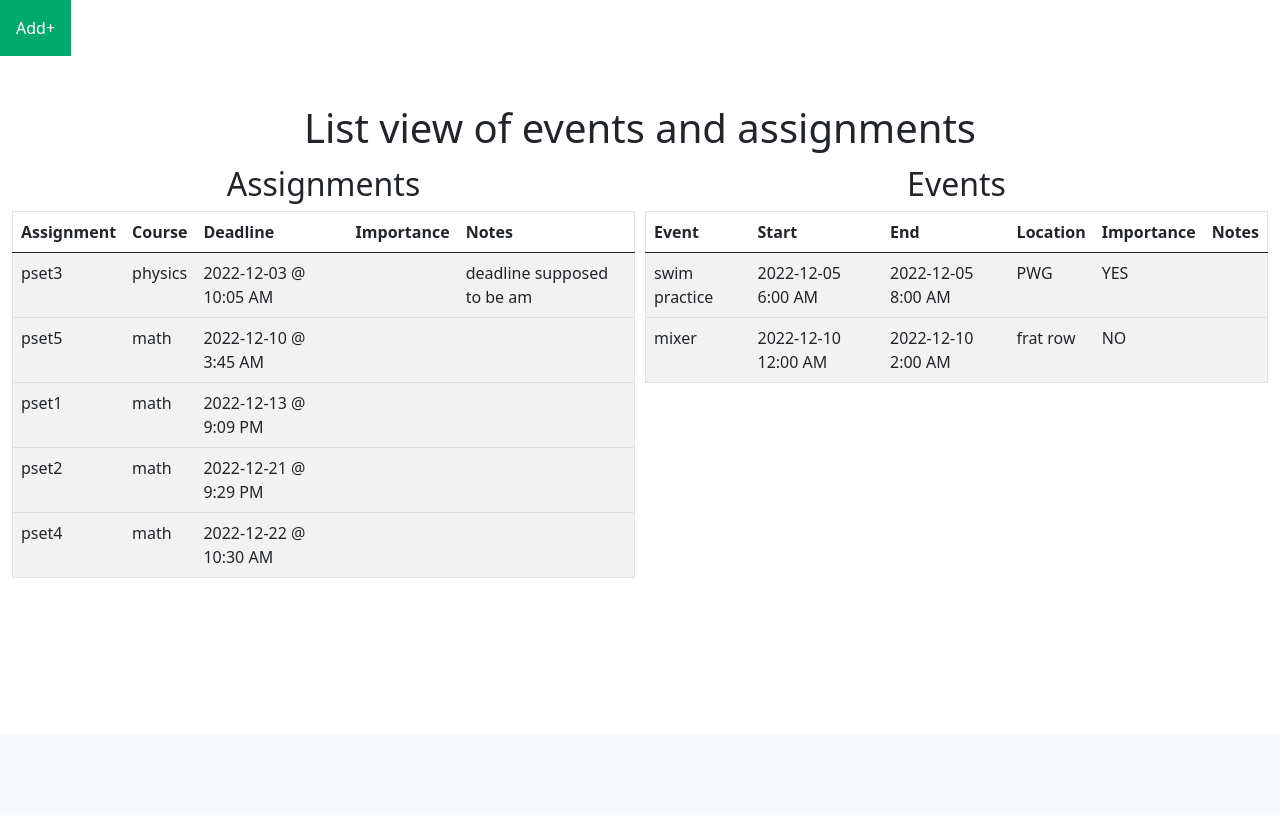
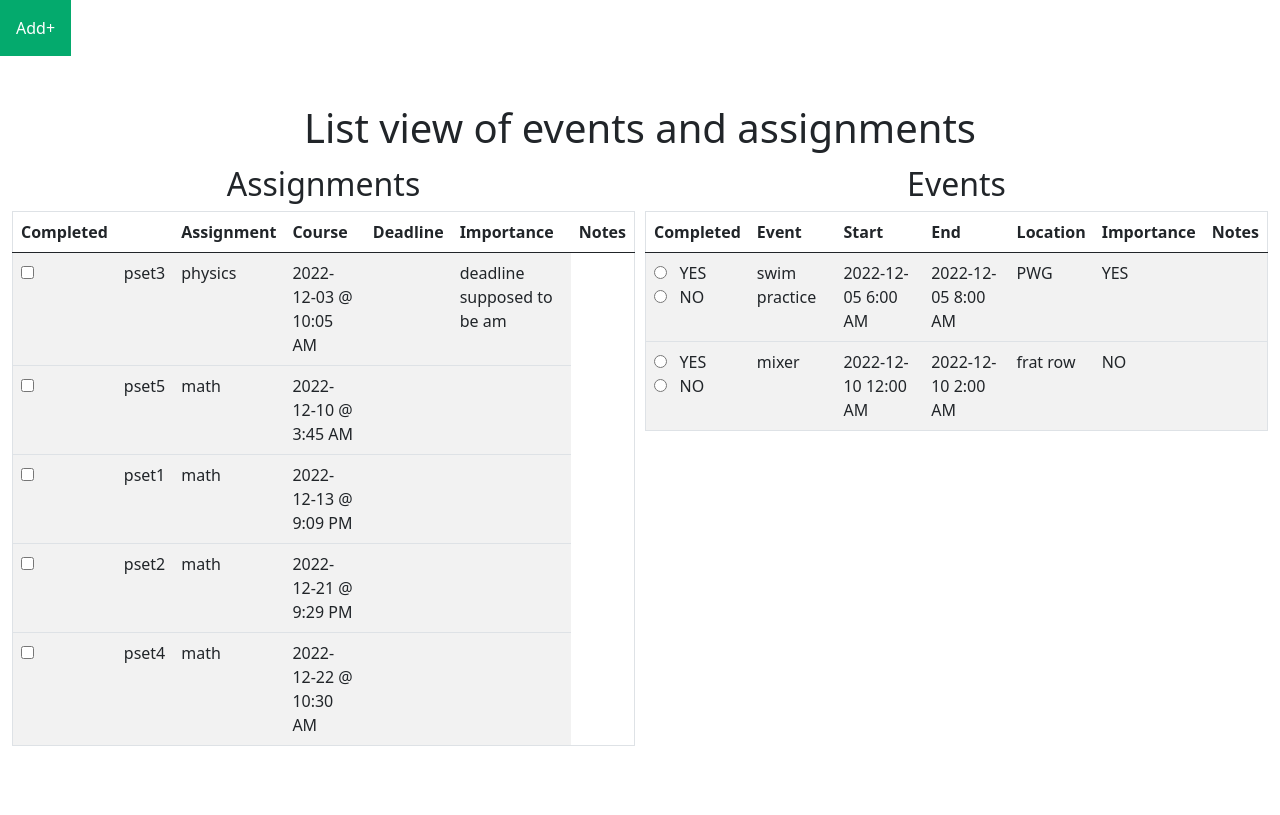
Before and after one commit to adhamhus/CS50FinalProject, a Flask app: page /list in a window 1280 px wide. Shown: the part 66-881 px from the top of the page. Before the commit the page ends 644 px from the top, so only its background shows below. Run offline with Flask 2, Linux system fonts and the light colour scheme; a user stored in the database is signed in; some libraries are stand-ins or nearby versions.

Commit message:
list checkbox started

```diff
--- a/bulldogbrain/app.py
+++ b/bulldogbrain/app.py
@@ -196,4 +196,6 @@ def list():
         "SELECT title, course, date(deadline) as date, CASE WHEN StrFTime('%H', deadline) % 12 = 0 THEN 12 ELSE StrFTime('%H', deadline) % 12 END || ':' || StrFTime('%M', deadline) || ' ' || CASE WHEN CAST(StrFTime('%H', deadline) AS INTEGER) > 12 THEN 'PM' ELSE 'AM' END 'time', importance, notes FROM assignments WHERE user_id = ? ORDER BY deadline ASC", session["user_id"])
     events = db.execute(
         "SELECT title, location, start_date, CASE WHEN StrFTime('%H', start_time) % 12 = 0 THEN 12 ELSE StrFTime('%H', start_time) % 12 END || ':' || StrFTime('%M', start_time) || ' ' || CASE WHEN CAST(StrFTime('%H', start_time) AS INTEGER) > 12 THEN 'PM' ELSE 'AM' END 'start_time', end_date, CASE WHEN StrFTime('%H', end_time) % 12 = 0 THEN 12 ELSE StrFTime('%H', end_time) % 12 END || ':' || StrFTime('%M', end_time) || ' ' || CASE WHEN CAST(StrFTime('%H', end_time) AS INTEGER) > 12 THEN 'PM' ELSE 'AM' END 'end_time', importance, notes FROM events WHERE user_id = ? ORDER BY start_date ASC, start_time ASC", session["user_id"])
+    completed = request.form.get("completed")
+    print(completed)
     return render_template("list.html", assignments=assignments, events=events)
--- a/bulldogbrain/static/styles.css
+++ b/bulldogbrain/static/styles.css
@@ -148,3 +148,16 @@ th, td {
 tr:nth-child(even) {
   background-color: #f2f2f2;
 }
+
+html, body, {
+  position:fixed;
+  top:0;
+  bottom:0;
+  left:0;
+  right:0;
+}
+
+#body {
+  width: 100%;
+  height: 100%;
+  }
--- a/bulldogbrain/templates/list.html
+++ b/bulldogbrain/templates/list.html
@@ -12,6 +12,7 @@
         <table class="table table-striped">
             <thead>
                 <tr>
+                    <th>Completed<th>
                     <th>Assignment</th>
                     <th>Course</th>
                     <th>Deadline</th>
@@ -23,6 +24,14 @@
                 <!-- TODO: Loop through the database entries to display them in this table -->
                 {% for assignments in assignments %}
                 <tr>
+                    <td>
+                        <!-- <input type="radio" id="completed" name="completed" value="1">
+                        <label for="yes">YES</label><br>
+                        <input type="radio" id="completed" name="completed" value="0">
+                        <label for="no">NO</label><br> -->
+                        <input type="checkbox" id="completed" name="completed" value="1">
+                        <label for="completed"></label><br>
+                    </td>
                     <td>{{ assignments.title }}</td>
                     <td>{{ assignments.course }}</td>
                     <td>{{ assignments.date }} @ {{ assignments.time }}</td>
@@ -38,6 +47,7 @@
         <table class="table table-striped">
             <thead>
                 <tr>
+                    <th>Completed</th>
                     <th>Event</th>
                     <th>Start</th>
                     <th>End</th>
@@ -50,6 +60,14 @@
                 <!-- TODO: Loop through the database entries to display them in this table -->
                 {% for events in events %}
                 <tr>
+                    <td>
+                        <input type="radio" id="completed" name="completed" value="1">
+                        <label for="yes">YES</label><br>
+                        <input type="radio" id="completed" name="completed" value="0">
+                        <label for="no">NO</label><br>
+                        <!-- <input type="checkbox" id="completed" name="completed" value="">
+                        <label for="completed"></label><br> -->
+                    </td>
                     <td>{{ events.title }}</td>
                     <td>{{ events.start_date }} {{ events.start_time }}</td>
                     <td>{{ events.end_date }} {{ events.end_time }}</td>
```
Also changed, not shown: commands.txt (added, +7 -0 lines), bulldogbrain.db (added), bulldogbrain/bulldogbrain.db, 7 other files.
